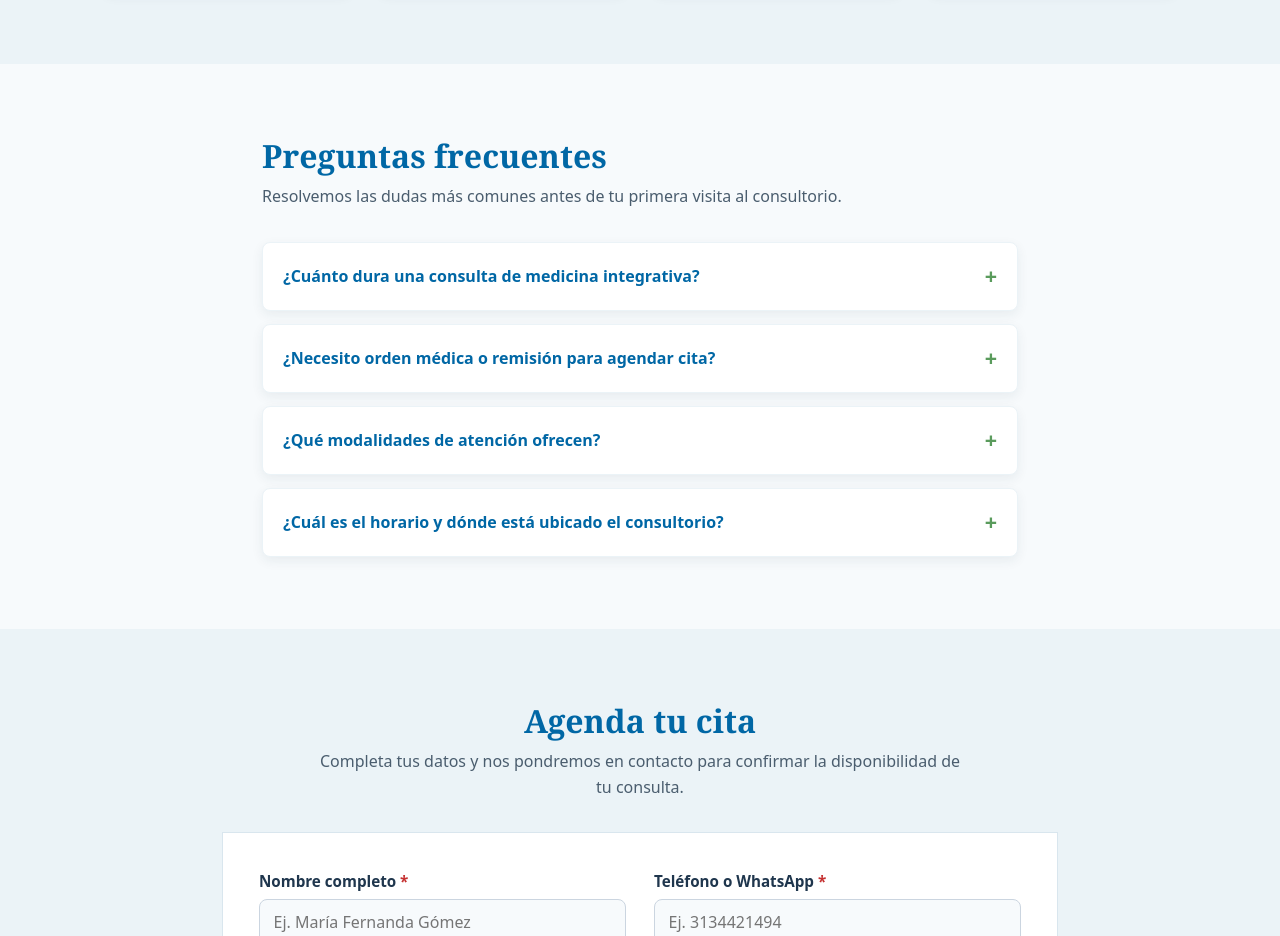
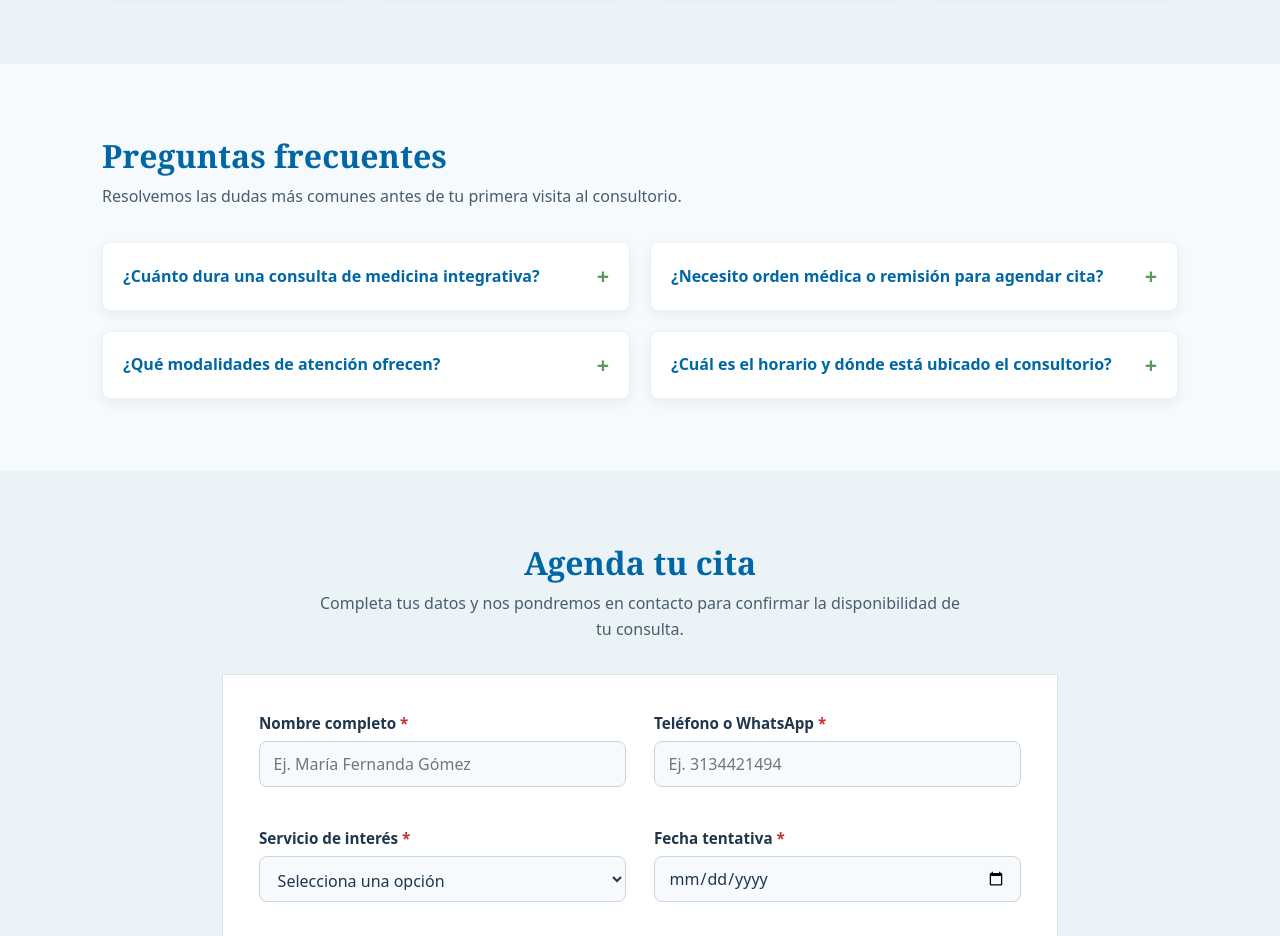
Before and after one commit to gsebastiangg6-lang/Pagina_web_IA, a plain HTML site: page index.html in a window 1280 px wide. Shown: the part 1620-2556 px from the top of the page. Drawn offline with Linux system fonts and the light colour scheme.

Commit message:
feed: alineacion Preguntas

```diff
--- a/style.css
+++ b/style.css
@@ -345,14 +345,15 @@ summary:focus-visible {
 
 /* ================= PREGUNTAS FRECUENTES (FAQ) ================= */
 .faq-container {
-  max-width: 820px;
+  max-width: 1140px;
 }
 
 .faq-list {
-  display: flex;
-  flex-direction: column;
-  gap: 0.85rem;
-}
+    display: grid;
+    grid-template-columns: repeat(2, 1fr);
+    align-items: start;
+    gap: 1.25rem;
+  }
 
 .faq-item {
   background-color: var(--color-superficie);
```
